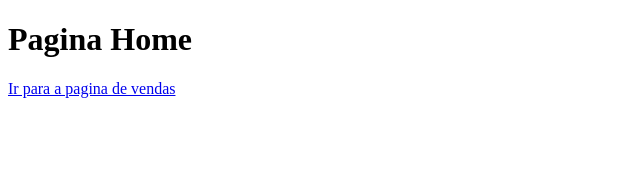
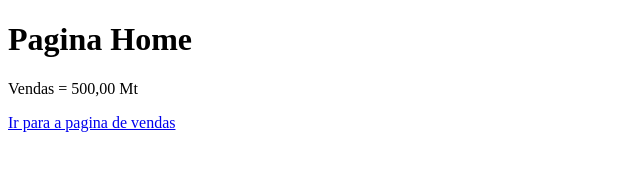
Before and after one commit to Marcello767/AulaTest, a plain HTML site: page index.html in a window 1280 px wide. Shown: the whole page, without its empty margins (0-640 px from the left). Drawn offline with Linux system fonts and the light colour scheme.

Commit message:
Acrescentado valor das vendas

```diff
--- a/index.html
+++ b/index.html
@@ -7,6 +7,7 @@
 </head>
 <body>
     <h1>Pagina Home</h1>
+    <p>Vendas = 500,00 Mt</p>
     <a href="vendas.html">Ir para a pagina de vendas</a>
 </body>
 </html>
```
Also changed, not shown: vendas.html (+1 -0 lines).
